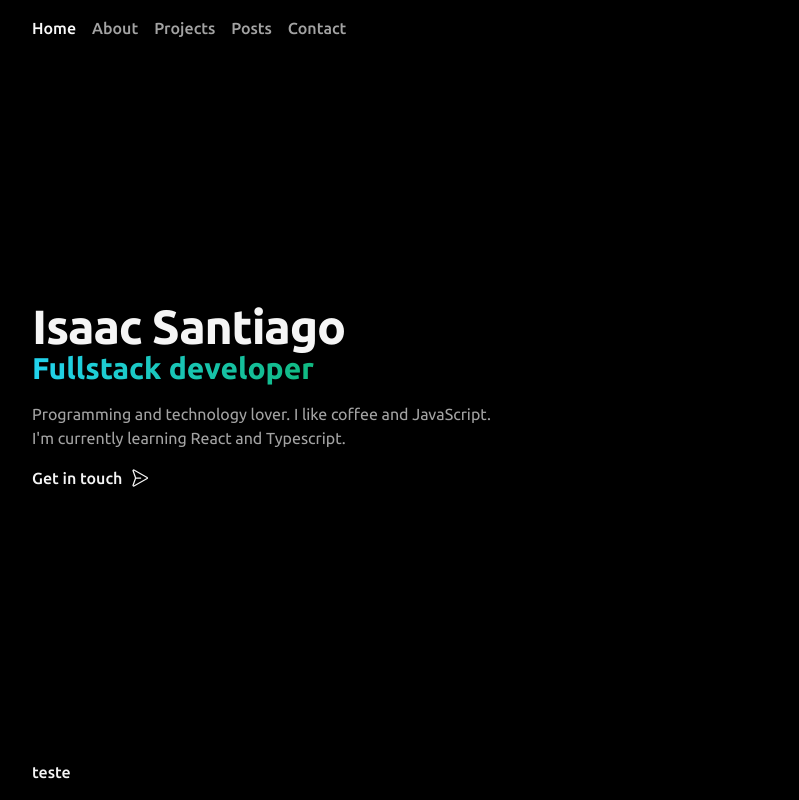
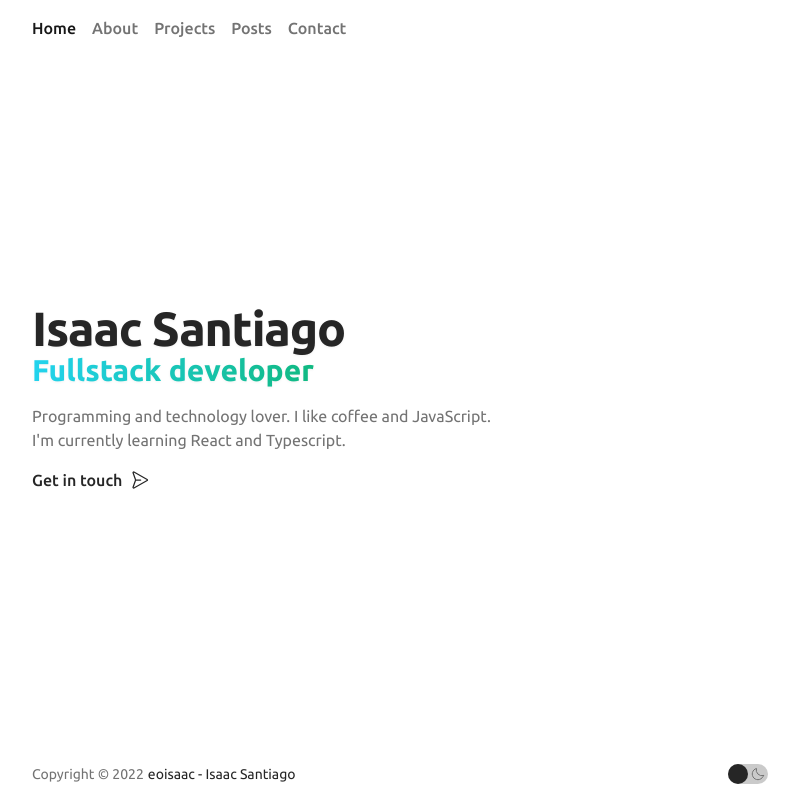
Before and after one commit to eoisaac/eoisaac.me, a React (Vite) app: page / in a window 1280 px wide. Shown: the whole page, without its empty margins (240-1039 px from the left). Built offline with nearby package versions, Linux system fonts and the light colour scheme.

Commit message:
:sparkles: feat: enable togglebetween themes

```diff
--- a/index.html
+++ b/index.html
@@ -1,5 +1,5 @@
 <!DOCTYPE html>
-<html lang="en" class="dark">
+<html lang="en">
   <head>
     <meta charset="UTF-8" />
     <link rel="preconnect" href="https://fonts.googleapis.com" />
--- /dev/null
+++ b/src/components/CustomLink.tsx
@@ -0,0 +1,3 @@
+export const CustomLink = () => {
+  return <a href=""></a>
+}
--- /dev/null
+++ b/src/components/Toggle.tsx
@@ -0,0 +1,43 @@
+import { HTMLAttributes } from 'react'
+
+interface ToggleProps extends HTMLAttributes<HTMLInputElement> {
+  label: string
+  srLabel?: boolean
+  leftIcon?: JSX.Element
+  bodyIcon?: JSX.Element
+  toggleIcon?: JSX.Element
+}
+
+export const Toggle = ({
+  label,
+  srLabel,
+  bodyIcon,
+  toggleIcon,
+  ...rest
+}: ToggleProps) => {
+  return (
+    <label className="flex cursor-pointer items-center gap-2">
+      <div
+        className="relative flex h-5 w-10 items-center rounded-full
+      bg-b-300/30"
+      >
+        <input type="checkbox" className="peer sr-only" {...rest} />
+        <div
+          className="absolute grid h-5 w-5 translate-x-full place-items-center
+        text-b-500 transition-all duration-150 peer-checked:-translate-x-0"
+        >
+          <span className="text-b-400">{bodyIcon}</span>
+        </div>
+
+        <div
+          className="absolute z-10 grid h-full w-5 place-items-center
+          rounded-full bg-b-100 transition-all duration-150
+          peer-checked:translate-x-full"
+        >
+          <span className="text-b-dark">{toggleIcon}</span>
+        </div>
+      </div>
+      <div className={`${srLabel ? 'sr-only' : 'text-b-200'}`}>{label}</div>
+    </label>
+  )
+}
--- a/src/hooks/useTheme.ts
+++ b/src/hooks/useTheme.ts
@@ -10,12 +10,12 @@ interface UseThemeProps {
 
 const getTheme = () => {
   const storedTheme = localStorage.getItem('theme') as Themes
-  const preferedIsDark = window.matchMedia(
+  const preferredIsDark = window.matchMedia(
     '(prefers-color-scheme: dark)',
   ).matches
 
   if (storedTheme) return storedTheme
-  if (preferedIsDark) return 'dark'
+  if (preferredIsDark) return 'dark'
 
   return 'light'
 }
@@ -25,6 +25,10 @@ export const useTheme = (): UseThemeProps => {
   const isDark = theme === 'dark'
 
   useEffect(() => {
+    const root = window.document.documentElement
+    const isDark = theme === 'dark'
+
+    isDark ? root.classList.add('dark') : root.classList.remove('dark')
     localStorage.setItem('theme', theme)
   }, [theme])
 
--- a/src/layouts/Footer.tsx
+++ b/src/layouts/Footer.tsx
@@ -1,12 +1,34 @@
-import { Button } from '../components/Button'
+import { Moon, Sun } from 'phosphor-react'
+import { Toggle } from '../components/Toggle'
+import { useTheme } from '../hooks/useTheme'
 
 export const Footer = () => {
+  const currentYear = new Date().getFullYear()
+
+  const { isDark, toggleTheme } = useTheme()
+
   return (
     <footer
       className="mx-auto flex w-full max-w-2xl items-center justify-between
     p-4 xl:max-w-3xl"
     >
-      <Button label="teste" />
+      <div className="flex flex-wrap items-center gap-1 text-sm">
+        <div>Copyright &copy; {currentYear} </div>
+        <a
+          href="https://github.com/eoisaac"
+          target="_blank"
+          rel="noreferrer"
+          className="text-b-100 hover:text-b-50"
+        >
+          eoisaac - Isaac Santiago
+        </a>
+      </div>
+      <Toggle
+        label="Toggle theme"
+        srLabel
+        bodyIcon={isDark ? <Sun /> : <Moon />}
+        onChange={toggleTheme}
+      />
     </footer>
   )
 }
--- a/src/pages/Home.tsx
+++ b/src/pages/Home.tsx
@@ -10,13 +10,14 @@ export const Home = () => {
         <div>
           <h1
             className="md:leading-14 text-3xl font-extrabold leading-9
-          tracking-tight text-b-100 shadow-sm sm:text-4xl sm:leading-10 md:text-5xl"
+          tracking-tight text-b-100 drop-shadow-sm sm:text-4xl
+          sm:leading-10 md:text-5xl"
           >
             Isaac Santiago
           </h1>
           <strong
             className="bg-gradient-to-r from-cyan-400 to-emerald-500
-        bg-clip-text text-2xl text-transparent shadow-sm sm:text-3xl"
+        bg-clip-text text-2xl text-transparent drop-shadow-sm sm:text-3xl"
           >
             Fullstack developer
           </strong>
@@ -27,7 +28,7 @@ export const Home = () => {
           <p>I&apos;m currently learning React and Typescript.</p>
         </div>
 
-        <Link to="/contact">
+        <Link to="/contact" className="self-start focus:shadow-none">
           <Button label="Get in touch" icon={<PaperPlaneRight />} />
         </Link>
       </div>
```
